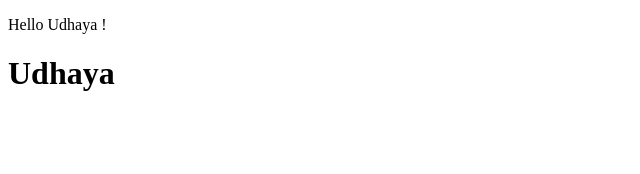
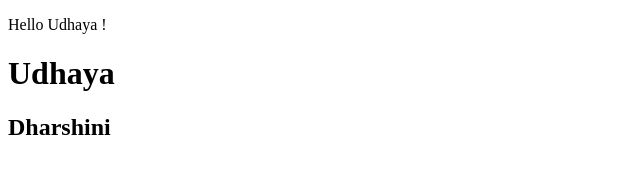
Before and after one commit to UdhayadharshiniM/Website_builder_Udhaya, a plain HTML site: page index.html in a window 1280 px wide. Shown: the whole page, without its empty margins (0-640 px from the left). Drawn offline with Linux system fonts and the light colour scheme.

Commit message:
Update index.html

```diff
--- a/index.html
+++ b/index.html
@@ -8,5 +8,6 @@
 <body>
     <p>Hello Udhaya !</p>
     <h1>Udhaya</h1>
+    <h2>Dharshini</h2>
 </body>
 </html>
```
